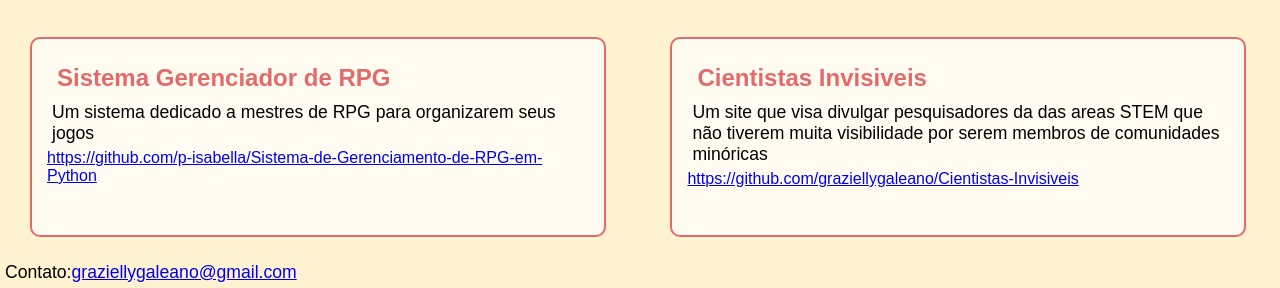
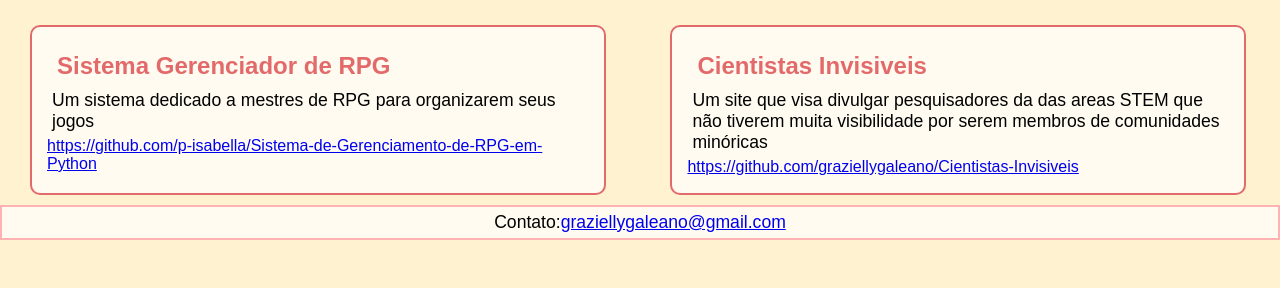
Before and after one commit to graziellygaleano/Atividades-Web, a plain HTML site: page Exercicio 2/index.html in a window 1280 px wide. Shown: the part 519-807 px from the top of the page. Drawn offline with Linux system fonts and the light colour scheme.

Commit message:
Correção no ajuste estético do footer

```diff
--- a/Exercicio 2/estilo.css
+++ b/Exercicio 2/estilo.css
@@ -15,6 +15,7 @@
     font-size: 3em;
     text-align: center;
     margin: 30px;
+    font-weight: bolder;
 }
 
 h2 {
@@ -46,17 +47,17 @@
 
 .projeto1 , .projeto2{
     background-color: #FFFBF1;
-    margin: 20px 30px;
+    margin: 8px 30px 10px 30px ;
     padding: 15px;
     border: 2px solid #E36A6A;
     border-radius: 10px;
     display: inline-block;
     vertical-align: top;
     width: 45%;
-    height: 200px;
+    height: 170px;
 }
 
-.projeto :hover{
+.projeto1 :hover, .projeto2 :hover{
     background-color: #FFF2D0;
 }
 
@@ -67,3 +68,10 @@
 .sobre p::first-letter {
     font-size: 1.3em;
 }
+
+footer {
+    background-color: #FFFBF1;
+    border: 2px solid #FFB2B2;
+    text-align: center;
+
+}
--- a/Exercicio 2/index.html
+++ b/Exercicio 2/index.html
@@ -16,7 +16,7 @@
         <p>Apesar de ter construido anteriomente a página Cientistas Invisíveis, estou retornando aos meus estudos de Web para fortaleecer minha base</p>
 
         <h2>Habilidades</h2>
-        <ul type="circle">
+        <ul>
             <li>Programação Orientada a Objetos em Python</li>
             <li>Desenvolvimento Web</li>
             <li>Gestão de Projetos com SCRUM</li>
@@ -45,7 +45,6 @@
 
     <footer>
         <p>Contato:<a href="mailto:graziellygaleano@gmail.com">graziellygaleano@gmail.com</a></p>
-
     </footer>
 
 </body>
```
